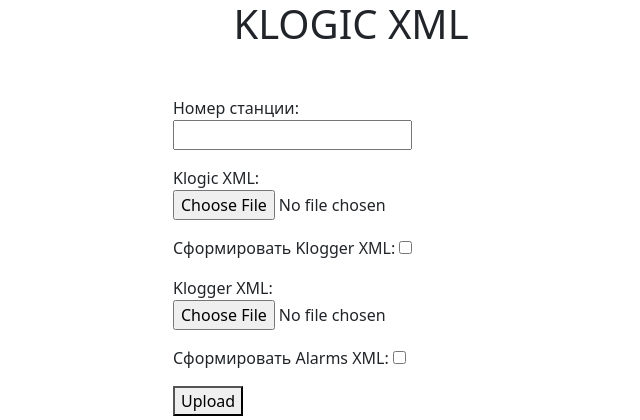
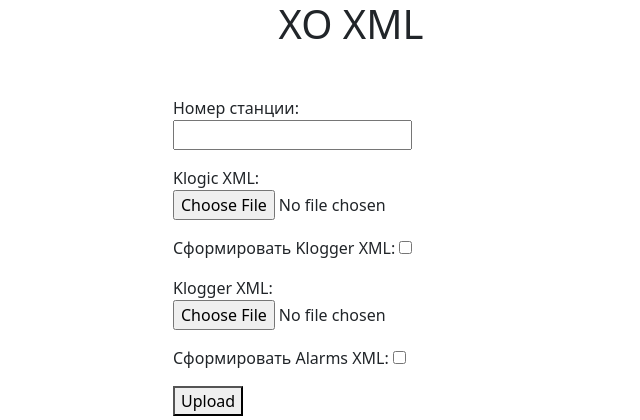
Before and after one commit to nitexius/kaskadxml, a Django app: page /index/ in a window 1280 px wide. Shown: the top 420 px of the page, without its empty margins (289-929 px from the left). Run offline with Django 3.2, Linux system fonts and the light colour scheme; some libraries are stand-ins or nearby versions.

Commit message:
Add files via upload

```diff
--- a/kxml/kaskadxml/templates/xoxml/base.html
+++ b/kxml/kaskadxml/templates/xoxml/base.html
@@ -12,7 +12,7 @@
 <body>
 	<header>
 		<div class="container">
-			<h1><p class="text-center">KLOGIC XML</p></h1>
+			<h1><p class="text-center">XO XML</p></h1>
 		</div>
 	</header>
 
```
